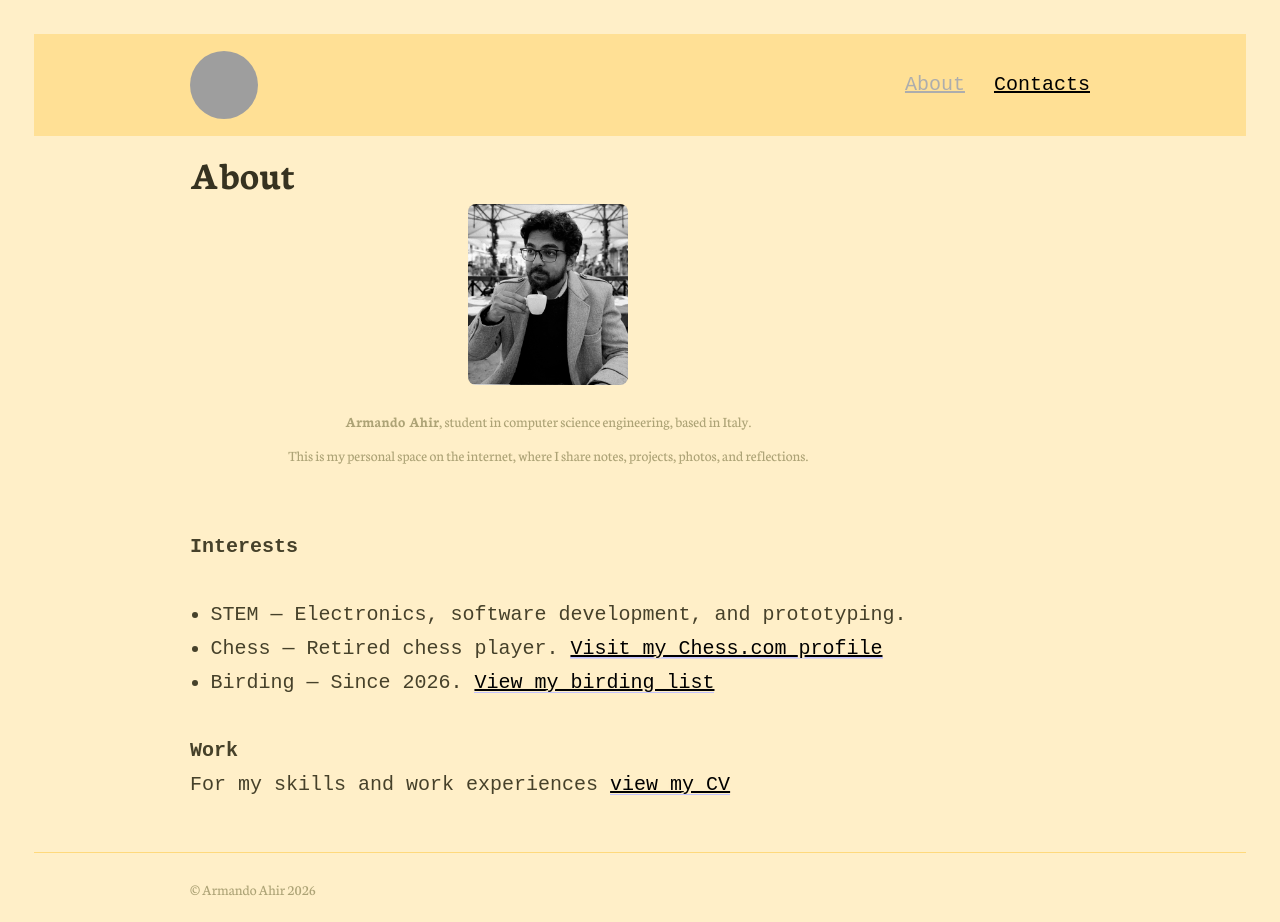
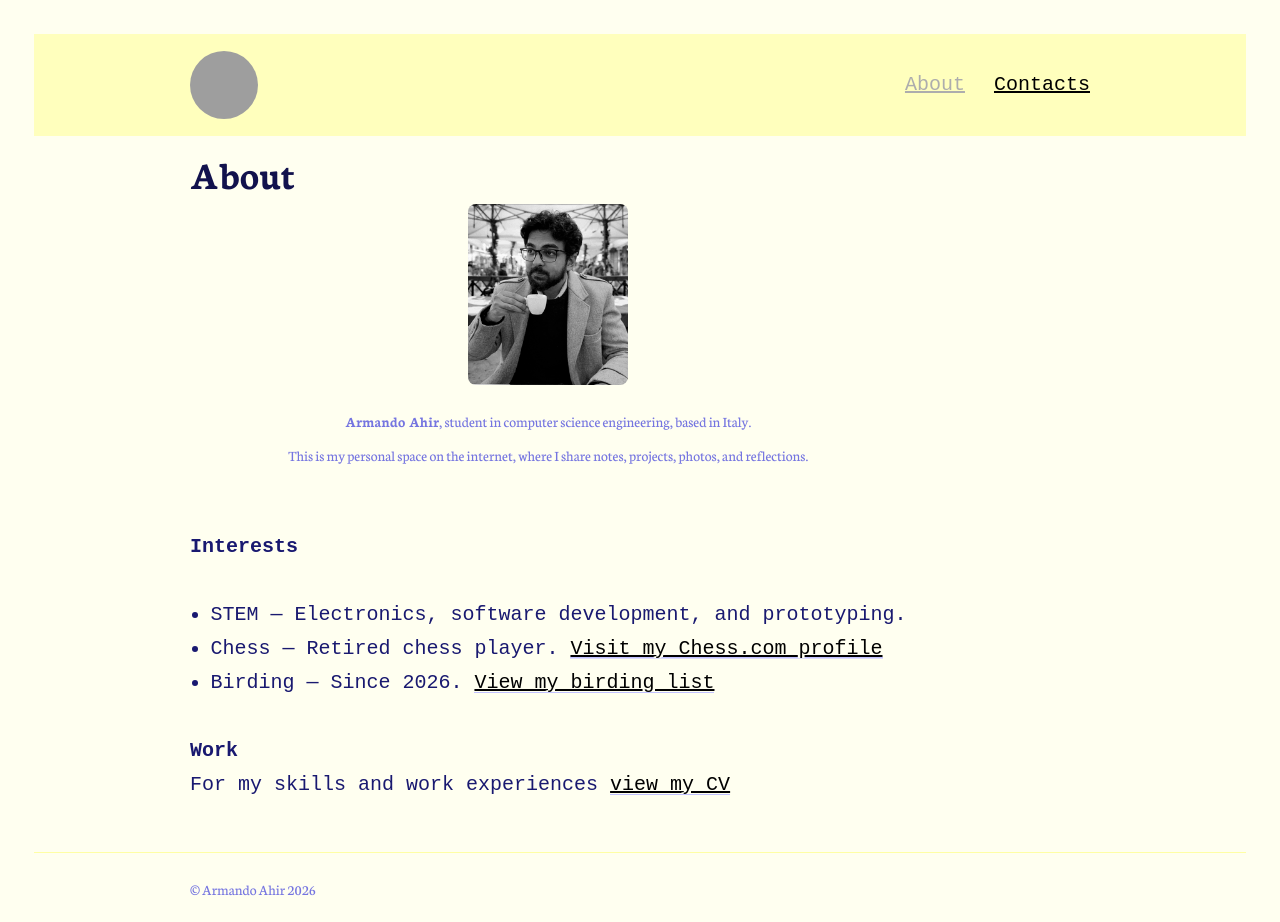
Before and after one commit to armandoahir/armandoahir.github.io, a Jekyll site: the page built from about.md, in a window 1280 px wide. Built offline with Jekyll 4.4.1, drawn with Linux system fonts in a browser that asks for light colours; grey boxes are pictures that could not be loaded.

Commit message:
[14th Apr] color change

```diff
--- a/_sass/_colors.scss
+++ b/_sass/_colors.scss
@@ -1,10 +1,10 @@
 // Colours
-$bodyColour: #46412A;
-$headingColour: darken($bodyColour, 5%);
-$linkColour: #5B5BFF;
+$bodyColour: #191970;           // Navy blue per il testo principale
+$headingColour: #12124d;        // Navy leggermente più scuro per i titoli
+$linkColour: #5B5BFF;           // Blu brillante per i link (opzionale, puoi mantenerlo)
 $hoverColour: darken($linkColour, 10%);
-$captionColour: lighten($headingColour, 40%);
+$captionColour: lighten(#191970, 40%); // Navy più chiaro per didascalie
 $white: #fff;
 
-$backgroundColour: #ffefc8;
-$codeBackgroundColour: darken($backgroundColour, 5%);
+$backgroundColour: #FFFFF0;     // Avorio (Ivory)
+$codeBackgroundColour: darken($backgroundColour, 5%); // Avorio leggermente più scuro
```
